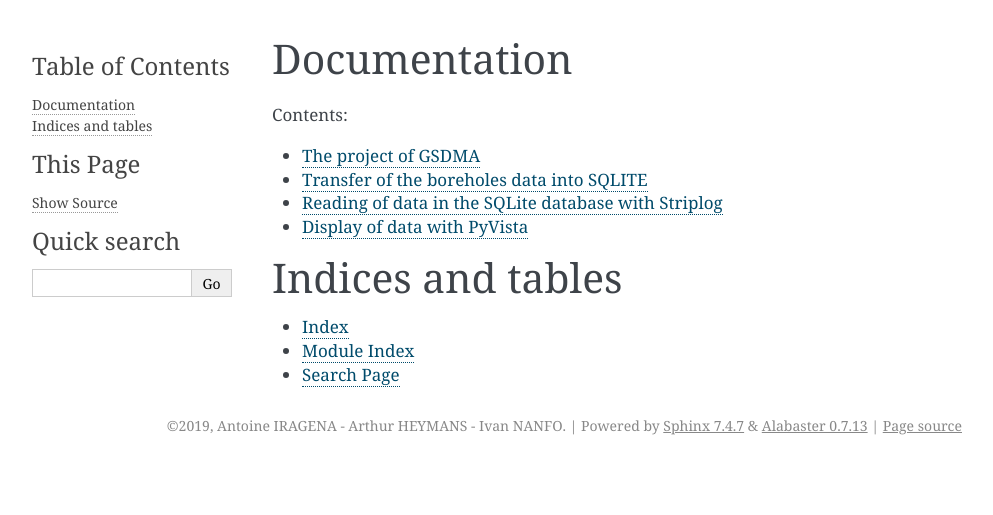
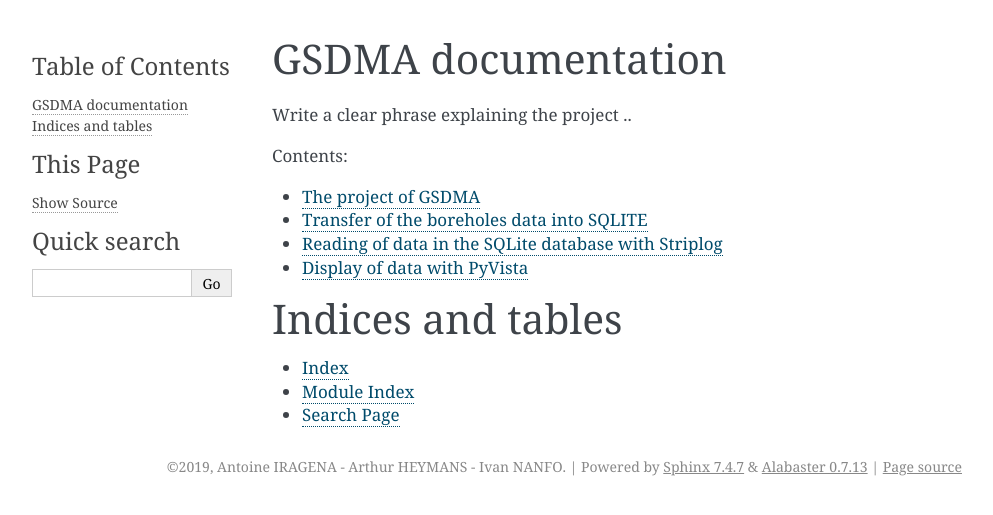
Before and after one commit to kaufmanno/GSDMA, a Sphinx documentation site: the page built from Documentation_Sphinx/source/index.rst, in a window 1280 px wide. Shown: the top 515 px of the page, without its empty margins (148-1141 px from the left). Built offline with Sphinx 7.4.7, drawn with Linux system fonts in a browser that asks for light colours.

```diff
--- a/Documentation_Sphinx/source/index.rst
+++ b/Documentation_Sphinx/source/index.rst
@@ -5,8 +5,9 @@
 
 .. Write the filename.rst to add it (in the toc tree) but Be careful with the indentation, the 1st letter of the filename.rst should line up with the ‘:’ in :maxdepth:
 
-Documentation
+GSDMA documentation
 =================================
+Write a clear phrase explaining the project ..
 
 .. toctree::
    :maxdepth: 2
```
Also changed, not shown: 9 other files.
